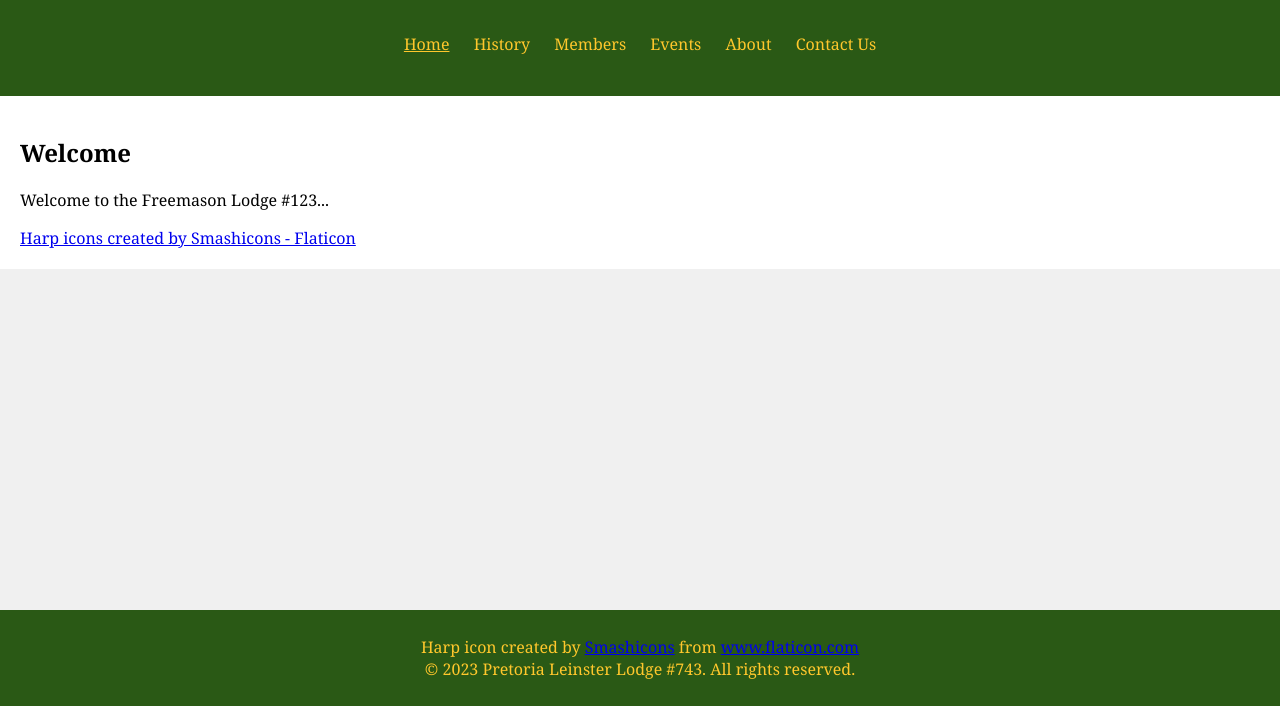
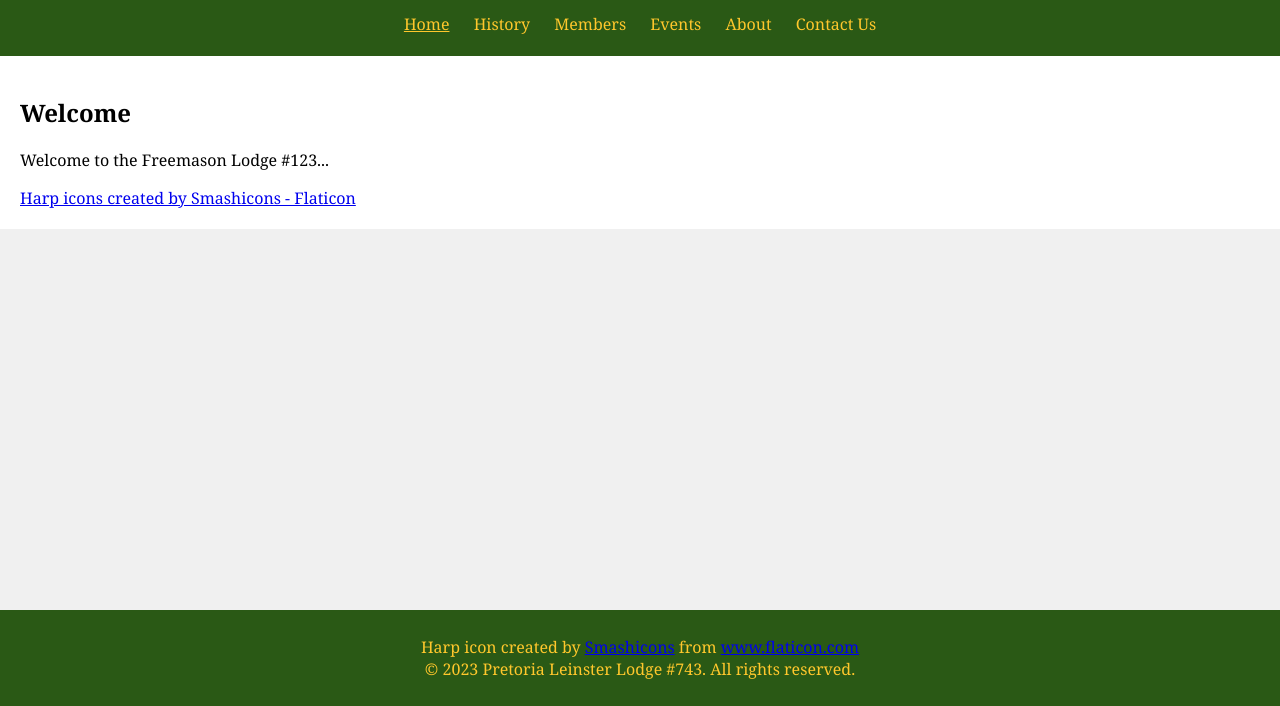
Before and after one commit to Marc-Pienaar/Marc-Pienaar.github.io, a plain HTML site: page index.html in a window 1280 px wide. Shown: the part 94-800 px from the top of the page. Drawn offline with nearby package versions, Linux system fonts and the light colour scheme.

Commit message:
Update styles.css

```diff
--- a/styles.css
+++ b/styles.css
@@ -32,7 +32,7 @@ header {
 
 
 nav {
-    margin: 20px 0;
+    margin: 0px 0;
 }
 
 nav ul {
```
